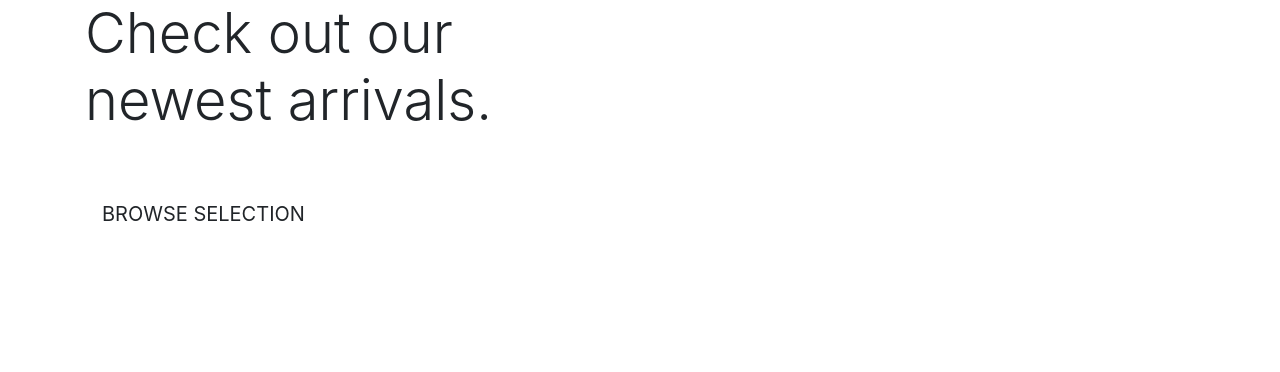
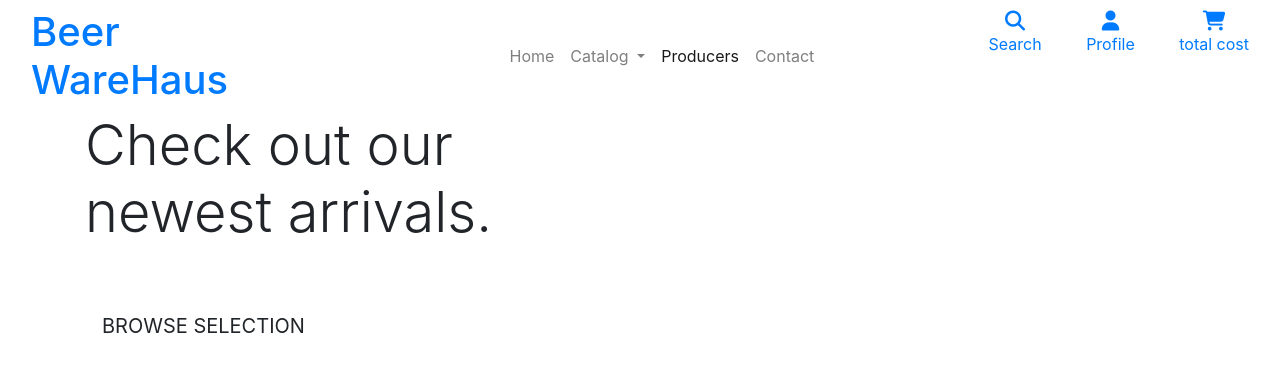
Before and after one commit to jumboduck/beer-warehaus, a Django app: page / in a window 1280 px wide. Shown: the top 372 px of the page. Run offline with Django 3.2, Linux system fonts and the light colour scheme; some libraries are stand-ins or nearby versions.

Commit message:
added navigation

```diff
--- a/home/templates/home/index.html
+++ b/home/templates/home/index.html
@@ -18,7 +18,8 @@
             </h1>
             <div class="my-5">
                 <h4>
-                    <a href="" class="shop-now-button btn btn-lg rounded-0 text-uppercase py-3">Browse Selection</a>
+                    <a href="" class="shop-now-button btn btn-lg rounded-0 text-uppercase py-3">
+                        Browse Selection</a>
                 </h4>
             </div>
         </div>
--- a/templates/base.html
+++ b/templates/base.html
@@ -22,6 +22,7 @@
     {% endblock %}
 
     {% block corejs %}
+    <script src="https://kit.fontawesome.com/e9c73d7092.js" crossorigin="anonymous"></script>
     <script src="https://code.jquery.com/jquery-3.5.1.slim.min.js"
         integrity="sha384-DfXdz2htPH0lsSSs5nCTpuj/zy4C+OGpamoFVy38MVBnE+IbbVYUew+OrCXaRkfj" crossorigin="anonymous">
     </script>
@@ -40,8 +41,93 @@
 </head>
 
 <body>
-    <header class="container-fluid fixed-top"></header>
+    <header class="container-fluid">
+        <div class="row">
+            <div class="col-12 col-md-2 my-auto py-1 py-md-0 text-center text-md-left">
+                <a href="{% url 'home' %}" class="logo nav-link main-logo-link">
+                    <h1 class="display-5 my-0 logo-font text-black">Beer WareHaus</h1>
+                </a>
+            </div>
 
+            <!-- User Navigation -->
+            <div class="col-12 col-md-4 order-md-3">
+
+                <ul class="list-inline list-unstyled text-center text-lg-right my-0">
+                    <li class="list-inline-item">
+                        <a class="nav-link" href="#">
+                            <div class="text-center">
+                                <div><i class="fas fa-search fa-lg"></i></div>
+                                <p class="my-0">Search</p>
+                            </div>
+                        </a>
+                    </li>
+                    <li class="list-inline-item dropdown">
+                        <a class="text-black nav-link" href="#" id="user-options" data-toggle="dropdown"
+                            aria-haspopup="true" aria-expanded="false">
+                            <div class="text-center">
+                                <div><i class="fas fa-user fa-lg"></i></div>
+                                <p class="my-0">Profile</p>
+                            </div>
+                        </a>
+                        <div class="dropdown-menu border-0" aria-labelledby="user-options">
+                            <a href="#" class="dropdown-item">Register</a>
+                            <a href="#" class="dropdown-item">Login</a>
+                        </div>
+                    </li>
+                    <li class="list-inline-item">
+                        <a class="nav-link" href="#">
+                            <div class="text-center">
+                                <div><i class="fas fa-shopping-cart fa-lg"></i></div>
+                                <p class="my-0">
+                                    total cost
+                                </p>
+                            </div>
+                        </a>
+                    </li>
+                </ul>
+            </div>
+
+            <!-- Main Navigation -->
+
+            <div class="col-12 col-md-6 my-auto py-1 py-md-0  justify-content-end">
+                <nav class="navbar navbar-expand-lg navbar-light">
+                    <button class="navbar-toggler" type="button" data-toggle="collapse" data-target="#navbarNavDropdown"
+                        aria-controls="navbarNavDropdown" aria-expanded="false" aria-label="Toggle navigation">
+                        <span class="navbar-toggler-icon"></span>
+                    </button>
+                    <div class="collapse navbar-collapse" id="navbarNavDropdown">
+                        <div class="d-flex justify-content-end w-100">
+                            <ul class="navbar-nav">
+                                <li class="nav-item">
+                                    <a class="nav-link" href="#">Home</a>
+                                </li>
+                                <li class="nav-item dropdown">
+                                    <a class="nav-link dropdown-toggle" href="#" id="navbarDropdownMenuLink"
+                                        role="button" data-toggle="dropdown" aria-haspopup="true" aria-expanded="false">
+                                        Catalog
+                                    </a>
+                                    <div class="dropdown-menu" aria-labelledby="navbarDropdownMenuLink">
+                                        <a class="dropdown-item" href="#">All Products</a>
+                                        <a class="dropdown-item" href="#">Hoppy Beers</a>
+                                        <a class="dropdown-item" href="#">Dark Beers</a>
+                                        <a class="dropdown-item" href="#">Sour Beers</a>
+                                        <a class="dropdown-item" href="#">Farmhouse Beers</a>
+                                        <a class="dropdown-item" href="#">Lagers</a>
+                                    </div>
+                                </li>
+                                <li class="nav-item active">
+                                    <a class="nav-link" href="#">Producers</a>
+                                </li>
+                                <li class="nav-item">
+                                    <a class="nav-link" href="#">Contact</a>
+                                </li>
+                            </ul>
+                        </div>
+                    </div>
+                </nav>
+            </div>
+        </div>
+    </header>
     {% if messages %}
     <div class="message-container"></div>
     {% endif %}
```
